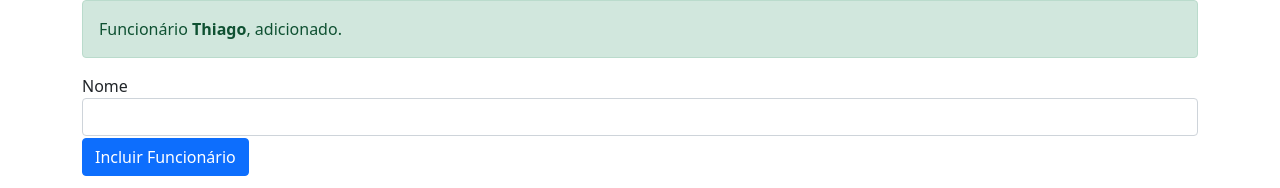
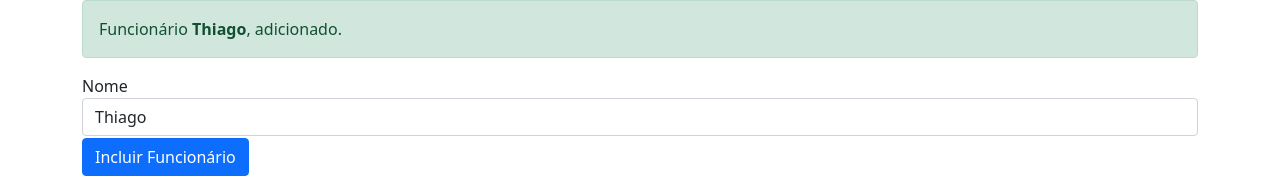
Before and after one commit to wbaamaral/angular-lab, an Angular app: page / in a window 1280 px wide. Shown: the top 188 px of the page. Built offline with nearby package versions, Linux system fonts and the light colour scheme.

Commit message:
Eventos angular - Utilizando sitaxe sugar  - atualizar campo  bidirecional pelo valor padrão -  004

```diff
--- a/src/app/eventos/eventos.component.html
+++ b/src/app/eventos/eventos.component.html
@@ -5,7 +5,8 @@
 
   <div class="form-group">
     <label>Nome</label>
-    <input type="text" class="form-control" (input)="alterarNome($event)">
+    <input type="text" class="form-control" (input)="alterarNome($event)"
+    value="{{nome}}">
   </div>
   <!--
     sitaxe sugar...
```
